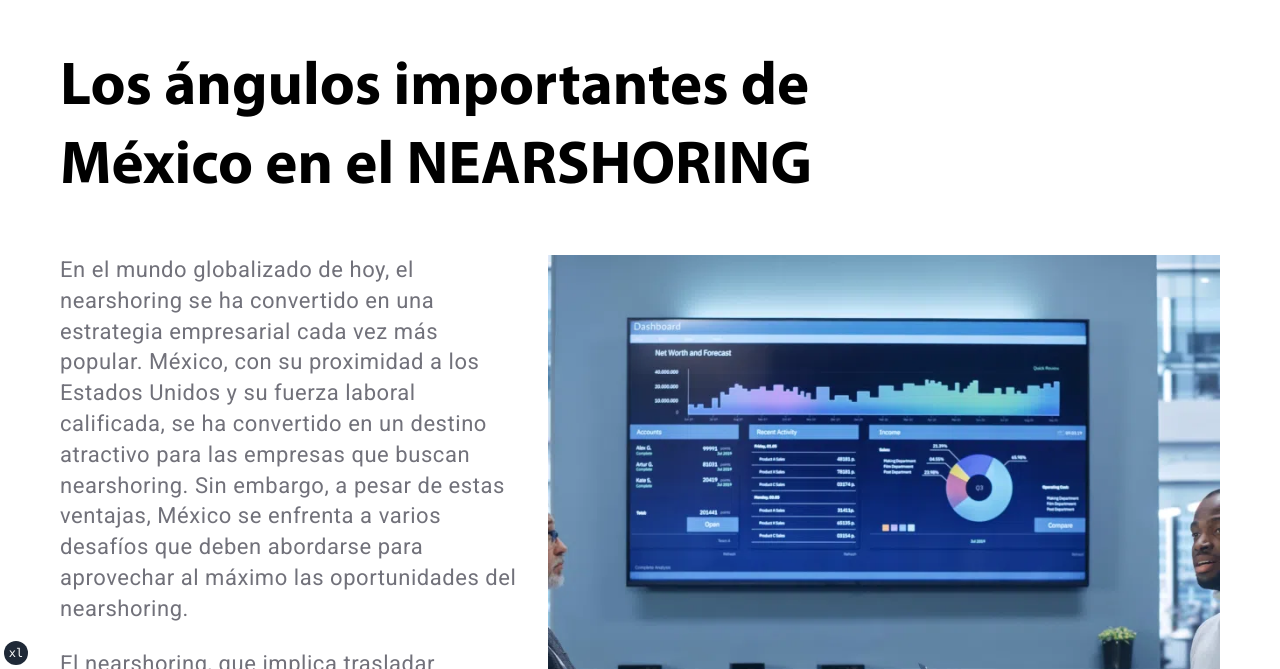
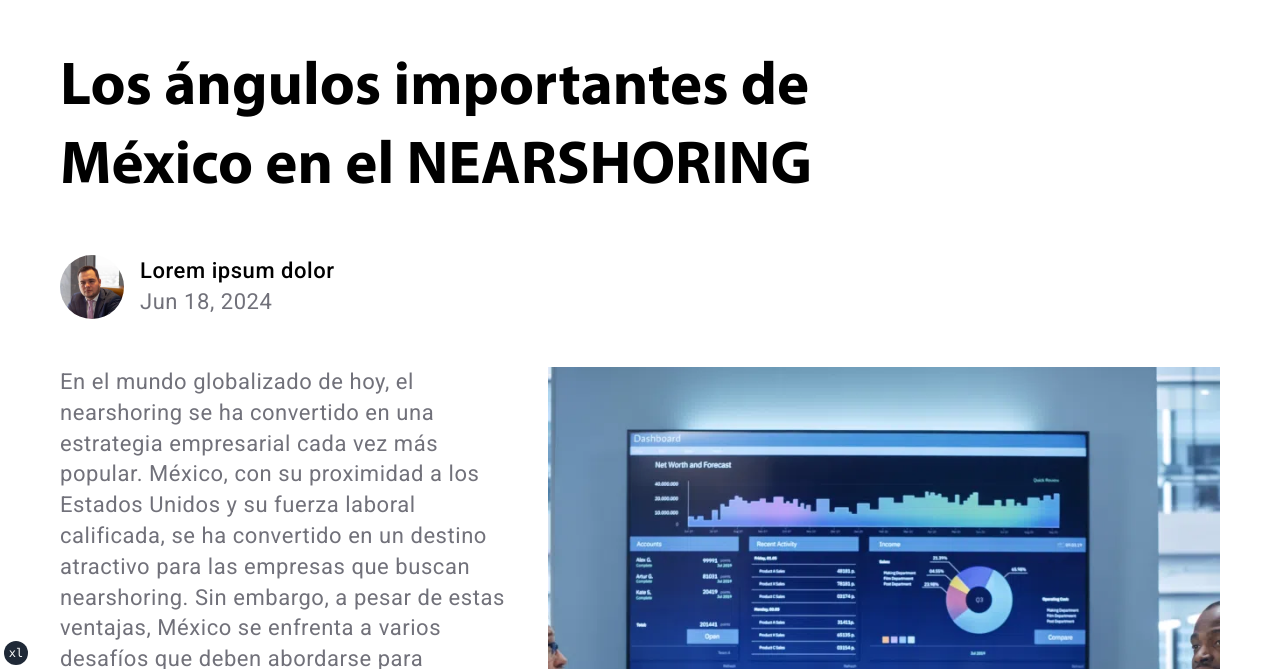
Before and after one commit to saufth/gobalizat, a Next.js app: page /blog/los-angulos-importantes-de-mexico-en-el-nearshoring in a window 1280 px wide. Shown: the part 131-800 px from the top of the page. Built offline with nearby package versions, Linux system fonts and the light colour scheme.

Commit message:
add profile author in blog articles

```diff
--- a/src/app/(lobby)/blog/cambio-verdadero-en-alta-direccion-la-transformacion-integral/page.tsx
+++ b/src/app/(lobby)/blog/cambio-verdadero-en-alta-direccion-la-transformacion-integral/page.tsx
@@ -19,6 +19,23 @@ export default function CambioVerdaderoEnAltaDireccionLaTransformacionIntegralPa
           <h1 className='f-display-3 font-primary font-bold text-balance'>
             {article.title}
           </h1>
+          <div className='flex gap-x-4 items-center mt-spacing-5'>
+            <Image
+              src={article.author.image.src}
+              alt={article.author.image.alt}
+              width={article.author.image.width}
+              height={article.author.image.height}
+              className='w-16 h-16 rounded-full'
+            />
+            <div>
+              <p className='f-subhead-3 text-card-foreground font-medium'>
+                {article.author.name}
+              </p>
+              <p className='f-subhead-3 text-muted-foreground'>
+                {article.author.date}
+              </p>
+            </div>
+          </div>
         </div>
         <div className='block md:hidden bg-primary mt-spacing-6'>
           <Image
--- a/src/app/(lobby)/blog/los-angulos-importantes-de-mexico-en-el-nearshoring/page.tsx
+++ b/src/app/(lobby)/blog/los-angulos-importantes-de-mexico-en-el-nearshoring/page.tsx
@@ -19,6 +19,23 @@ export default function LosAngulosImportantesDeMexicoEnElNearshoringPage () {
           <h1 className='f-display-3 font-primary font-bold text-balance'>
             {article.title}
           </h1>
+          <div className='flex gap-x-4 items-center mt-spacing-5'>
+            <Image
+              src={article.author.image.src}
+              alt={article.author.image.alt}
+              width={article.author.image.width}
+              height={article.author.image.height}
+              className='w-16 h-16 rounded-full'
+            />
+            <div>
+              <p className='f-subhead-3 text-card-foreground font-medium'>
+                {article.author.name}
+              </p>
+              <p className='f-subhead-3 text-muted-foreground'>
+                {article.author.date}
+              </p>
+            </div>
+          </div>
         </div>
         <div className='block md:hidden bg-primary mt-spacing-6'>
           <Image
--- a/src/config/blog.ts
+++ b/src/config/blog.ts
@@ -9,6 +9,16 @@ export const blog = [
       height: 768
     },
     slug: '/blog/cambio-verdadero-en-alta-direccion-la-transformacion-integral',
+    author: {
+      name: 'Lorem ipsum dolor',
+      date: 'Jun 18, 2024',
+      image: {
+        src: '/images/profile-00.webp',
+        alt: 'Foto de perfil de ',
+        width: 512,
+        height: 512
+      }
+    },
     items: [
       {
         title: 'Transformar la manera de pensar',
@@ -50,6 +60,16 @@ export const blog = [
       height: 768
     },
     slug: '/blog/los-angulos-importantes-de-mexico-en-el-nearshoring',
+    author: {
+      name: 'Lorem ipsum dolor',
+      date: 'Jun 18, 2024',
+      image: {
+        src: '/images/profile-01.webp',
+        alt: 'Foto de perfil de ',
+        width: 512,
+        height: 512
+      }
+    },
     items: [
       {
         title: 'Desafíos de infraestructura',
```
Also changed, not shown: public/images/profile-00.webp (added), public/images/profile-01.webp (added).
